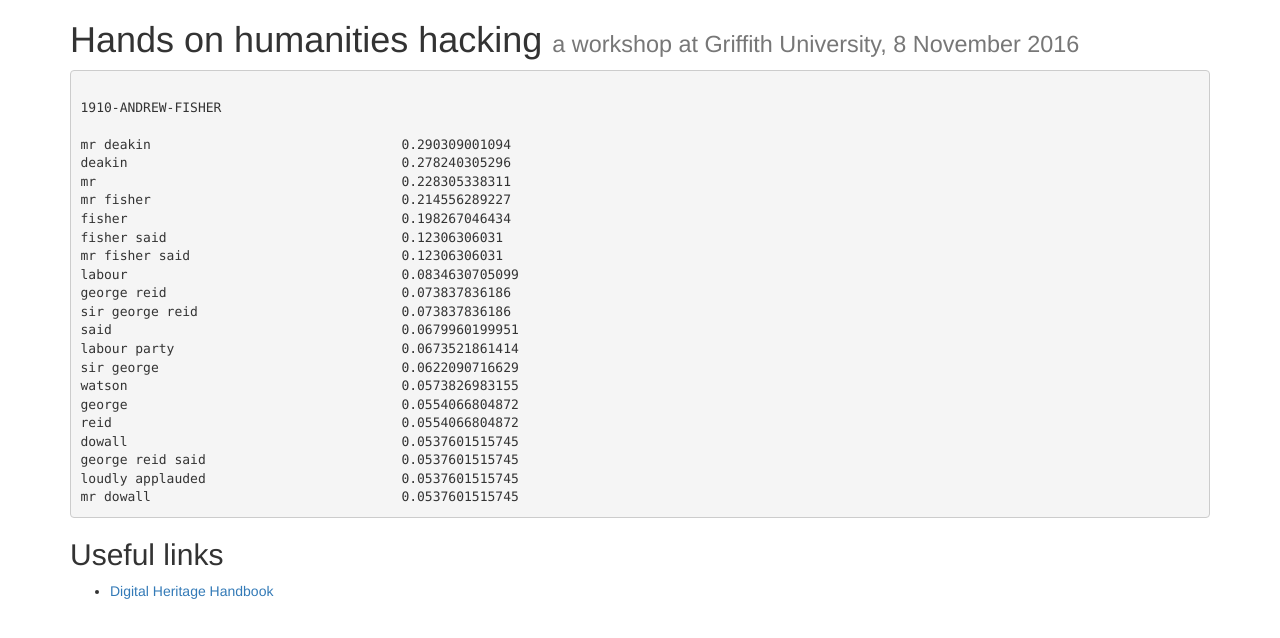
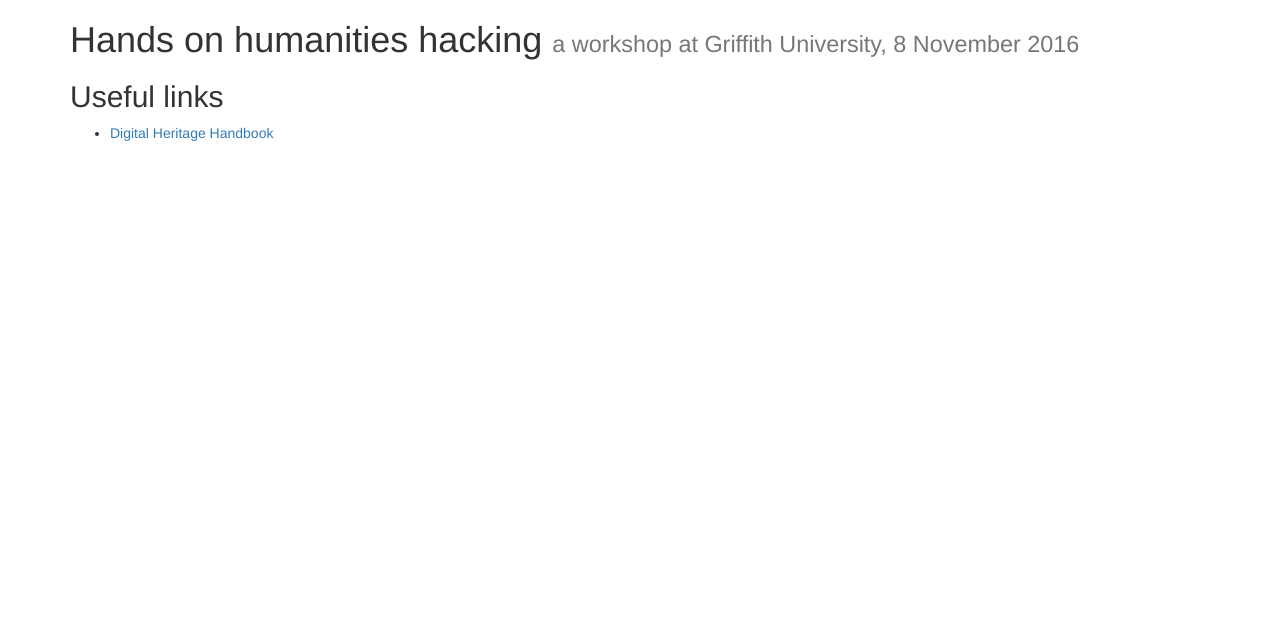
Before and after one commit to wraggetest/griffith2016, a plain HTML site: page docs/index.html in a window 1280 px wide. Drawn offline with nearby package versions, Linux system fonts and the light colour scheme.

Commit message:
Update index.html

```diff
--- a/docs/index.html
+++ b/docs/index.html
@@ -21,30 +21,6 @@
     <div class="container">
     <h1>Hands on humanities hacking <small>a workshop at Griffith University, 8 November 2016</small></h1>
 
-<pre><code>
-1910-ANDREW-FISHER
-
-mr deakin                                0.290309001094
-deakin                                   0.278240305296
-mr                                       0.228305338311
-mr fisher                                0.214556289227
-fisher                                   0.198267046434
-fisher said                              0.12306306031
-mr fisher said                           0.12306306031
-labour                                   0.0834630705099
-george reid                              0.073837836186
-sir george reid                          0.073837836186
-said                                     0.0679960199951
-labour party                             0.0673521861414
-sir george                               0.0622090716629
-watson                                   0.0573826983155
-george                                   0.0554066804872
-reid                                     0.0554066804872
-dowall                                   0.0537601515745
-george reid said                         0.0537601515745
-loudly applauded                         0.0537601515745
-mr dowall                                0.0537601515745
-</code></pre>
 
       <h2>Useful links</h2>
       <ul>
```
